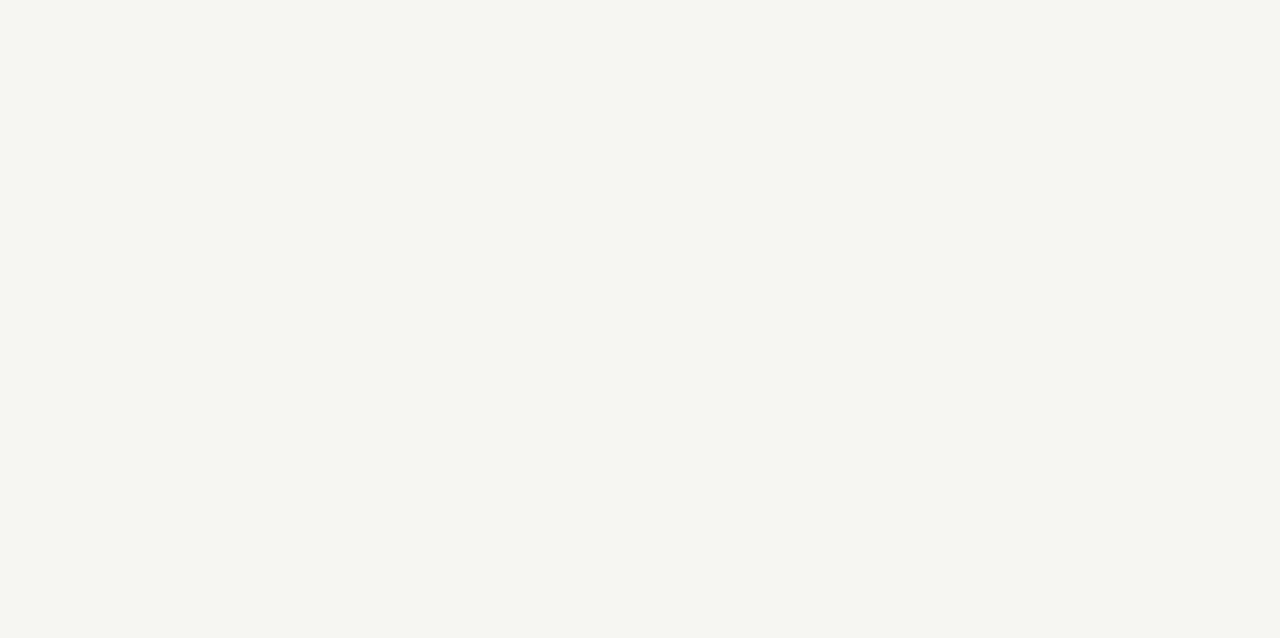
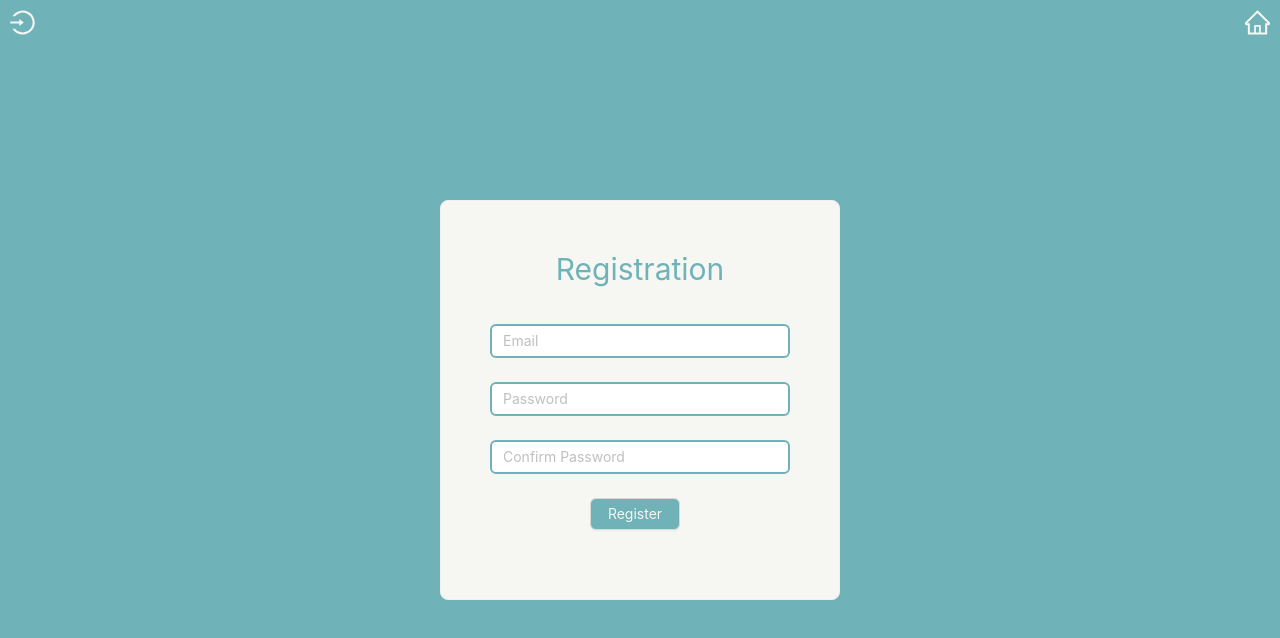
Before and after one commit to Aleksandra4072/flashcards_frontend, a React (Vite) app: page /signup in a window 1280 px wide. Before the commit this address had no page. Shown: the top 638 px of the page. Built offline with nearby package versions, Linux system fonts and the light colour scheme.

Commit message:
Added signup form

```diff
--- a/src/App.jsx
+++ b/src/App.jsx
@@ -1,7 +1,7 @@
 import { Routes, Route } from "react-router-dom";
 import HomePage from "./pages/HomePage";
 import LoginPage from "./pages/LoginPage";
-// import SignupPage from './pages/SignupPage';
+import SignupPage from './pages/SignupPage';
 import CustomLayout from "./components/router/CustomLayout";
 
 const App = () => {
@@ -10,7 +10,7 @@ const App = () => {
       <Route path="/" element={<CustomLayout />}>
         <Route path="/" element={<HomePage />} />
         <Route path="/login" element={<LoginPage />} />
-        {/* <Route path="/signup" element={<SignupPage />} /> */}
+        <Route path="/signup" element={<SignupPage />} />
       </Route>
     </Routes>
   );
--- /dev/null
+++ b/src/components/signup_page/SignupCard.jsx
@@ -0,0 +1,70 @@
+import { Card, Form, Input, Button } from "antd";
+import FormInput from "../common/FormInput";
+
+import data from "../../assets/data/forms.json";
+import styles from "../../css/components/signup_page/SignupCard.module.css";
+
+const SignupCard = () => {
+  const onFinish = async (values) => {
+    console.log("Signed up");
+  };
+
+  return (
+    <Card className={styles.card}>
+      <div className={styles.title}>Registration</div>
+      <Form onFinish={onFinish}>
+        {data.signup_form.map((item) => (
+          <FormInput
+            key={item.id}
+            name={item.name}
+            label={item.label}
+            rules={item.rules}
+            inputType={item.inputType}
+          />
+        ))}
+        <Form.Item
+          name="confirmPassword"
+          validateFirst
+          rules={[
+            {
+              required: true,
+              message: "This field is required",
+            },
+            ({ getFieldValue }) => ({
+              validator(_, value) {
+                if (!value || getFieldValue("password") === value) {
+                  return Promise.resolve();
+                }
+                return Promise.reject(new Error("Passwords do not match"));
+              },
+            }),
+          ]}
+        >
+          <Input
+            style={{
+              border: "2px solid #6fb3b8",
+              width: "300px",
+              color: "#6fb3b8",
+            }}
+            placeholder="Confirm Password"
+            type="password"
+          />
+        </Form.Item>
+        <Form.Item wrapperCol={{ offset: 8, span: 16 }}>
+          <Button
+            htmlType="submit"
+            style={{
+              backgroundColor: "#6fb3b8",
+              width: "90px",
+              color: "#f6f6f2",
+            }}
+          >
+            Register
+          </Button>
+        </Form.Item>
+      </Form>
+    </Card>
+  );
+};
+
+export default SignupCard;
--- /dev/null
+++ b/src/pages/SignupPage.jsx
@@ -0,0 +1,27 @@
+import { useNavigate } from 'react-router-dom';
+import { LoginOutlined, HomeOutlined } from '@ant-design/icons';
+import SignupCard from '../components/signup_page/SignupCard.jsx';
+
+import styles from '../css/pages/Signup.module.css';
+
+const Signup = () => {
+  const navigate = useNavigate();
+
+  return (
+    <div className={styles.page}>
+      <LoginOutlined
+        onClick={() => navigate('/login')}
+        className={styles.rollback_icon}
+      />
+      <HomeOutlined
+        onClick={() => {
+          navigate('/');
+        }}
+        className={styles.home_icon}
+      />
+      <SignupCard />
+    </div>
+  );
+};
+
+export default Signup;
```
